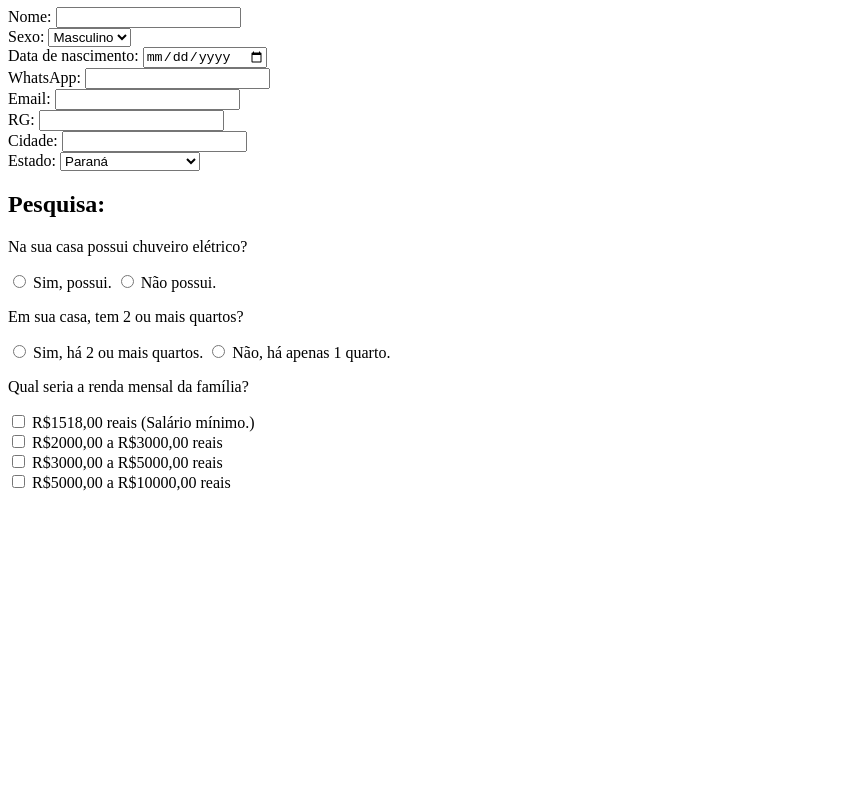
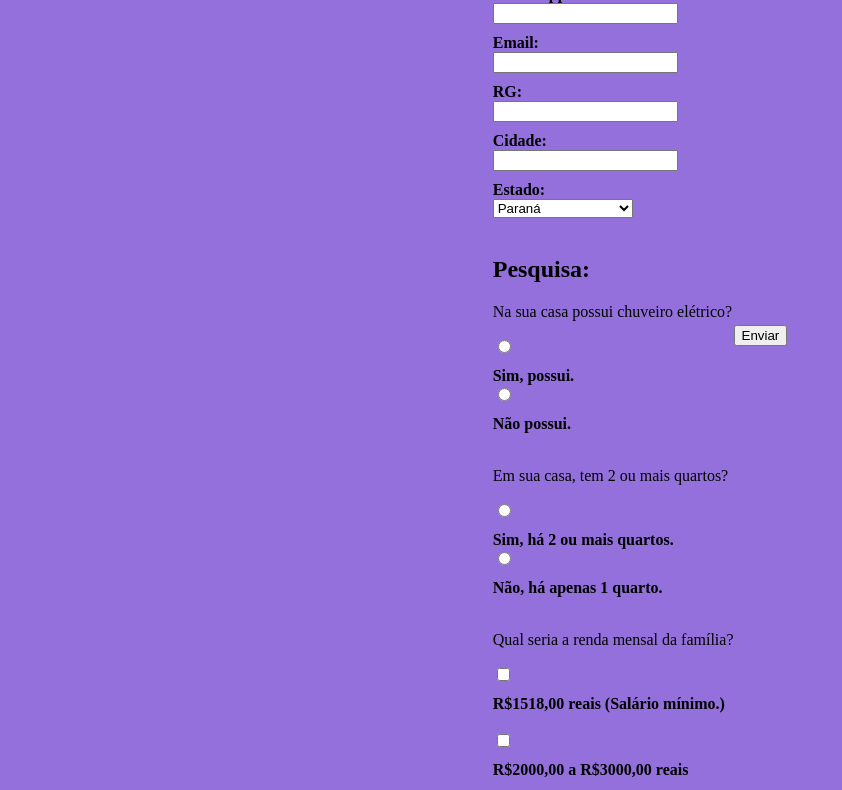
Before and after one commit to souzaszt/form-jorge, a plain HTML site: page index.html in a window 1280 px wide. Shown: the part 73-863 px from the top of the page, without its empty margins (0-842 px from the left). Before the commit the page ends 800 px from the top, so only its background shows below. Drawn offline with Linux system fonts and the light colour scheme.

Commit message:
Add files via upload

```diff
--- /dev/null
+++ b/form.css
@@ -0,0 +1,22 @@
+body{
+    font-family: 'Times New Roman', Times, serif;
+    background-color: mediumpurple;
+    display: flex;
+    justify-content: center;
+    align-items: center;
+    height: 100vh;
+}
+
+.principal {
+    background-color: white;
+    padding: 20px;
+    border-radius: 8px;
+    box-shadow: 8px 8px 10px rgba(0, 0, 0, 0.2);
+    width: 500px;
+}
+
+label {
+    font-weight: bold;
+    display: block;
+    margin-top: 10px;
+}
--- a/index.html
+++ b/index.html
@@ -4,10 +4,11 @@
     <meta charset="UTF-8">
     <meta name="viewport" content="width=device-width, initial-scale=1.0">
     <title>Form</title>
-    <link rel="stylesheet" href="index.css">
+    <link rel="stylesheet" href="form.css">
+
 </head>
 <body>
-    <div class="principal">
+    <div id="principal">
         <h1>Cadastro</h1>
         <form action="tmj.html" method="post">
     <form>
@@ -47,9 +48,9 @@
         </select>
 
     </form>
+        <br>
 
        <H2>Pesquisa: </H2>
-<div class="Pesquisa">
         <p>Na sua casa possui chuveiro elétrico?</p>
         <input type="radio" id="chuveiro" name="chuveiro" value="chuveiro">
         <label for="sim">Sim, possui.</label>
@@ -75,6 +76,9 @@
         <input type="checkbox" id="renda" name="renda" value="renda">
         <label for="5 a 10">R$5000,00 a R$10000,00 reais</label>
     </div>
-
+    <br>
+    <input type="submit" value="Enviar">
+    <br>
+    </form>
 </body>
 </html>
```
Lines whose indentation alone changed are shown as unchanged.
